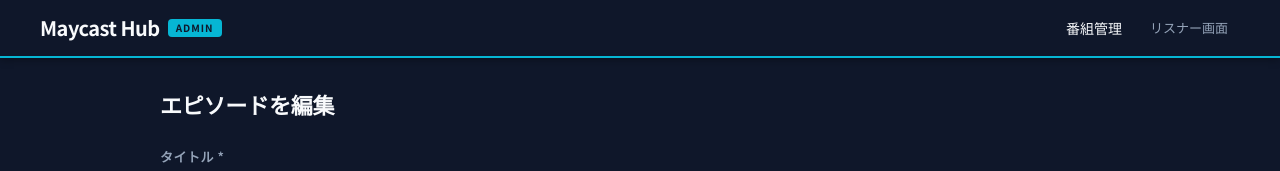
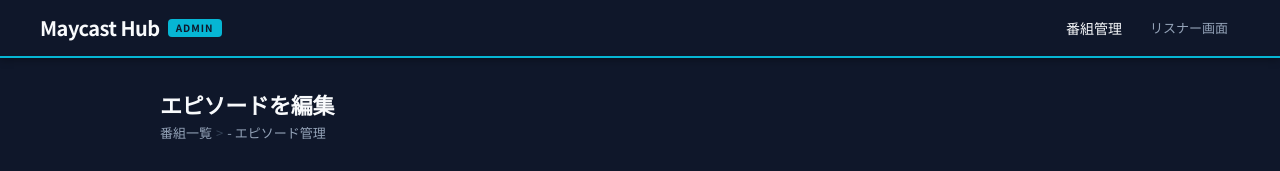
Before and after one commit to henteko/maycast-hub, a React (Vite) app in the folder packages/frontend/: page /admin/shows/1/episodes/1 in a window 1280 px wide. Shown: the top 171 px of the page. Built offline with nearby package versions, Linux system fonts and the light colour scheme; no server answers.

Commit message:
管理画面のUI修正

```diff
--- a/packages/frontend/src/pages/admin/AdminAnalyticsPage.tsx
+++ b/packages/frontend/src/pages/admin/AdminAnalyticsPage.tsx
@@ -14,10 +14,22 @@ export function AdminAnalyticsPage() {
 
   return (
     <div>
-      <div className="mb-7">
-        <h1 className="text-[22px] font-bold tracking-[-0.01em]">{show?.title ?? ''} - アナリティクス</h1>
-        <Link to="/admin" className="text-[13px] text-text-secondary no-underline transition-colors duration-150 hover:text-primary hover:no-underline">
-          &#8592; 番組一覧に戻る
+      <div className="flex justify-between items-center mb-7">
+        <div>
+          <h1 className="text-[22px] font-bold tracking-[-0.01em]">{show?.title ?? ''} - アナリティクス</h1>
+          <div className="flex gap-1 items-center mt-1">
+            <Link to="/admin" className="text-[13px] text-text-secondary no-underline transition-colors duration-150 hover:text-primary hover:no-underline">
+              番組一覧
+            </Link>
+            <span className="text-border text-[13px] leading-none">&gt;</span>
+            <span className="text-[13px] text-text-secondary">アナリティクス</span>
+          </div>
+        </div>
+        <Link
+          to={`/admin/shows/${showId}/episodes`}
+          className="inline-flex items-center gap-1 py-2 px-[18px] border border-border text-text-secondary rounded-(--theme-radius) no-underline font-semibold text-sm transition-colors duration-150 hover:border-primary hover:text-primary hover:no-underline"
+        >
+          エピソード管理
         </Link>
       </div>
       {showId && <AnalyticsDashboard showId={showId} />}
--- a/packages/frontend/src/pages/admin/AdminEpisodeEditPage.tsx
+++ b/packages/frontend/src/pages/admin/AdminEpisodeEditPage.tsx
@@ -1,4 +1,4 @@
-import { useParams, useNavigate } from 'react-router-dom';
+import { useParams, useNavigate, Link } from 'react-router-dom';
 import { useQuery, useMutation, useQueryClient } from '@tanstack/react-query';
 import { api } from '../../api/client.js';
 import { EpisodeForm } from '../../components/admin/EpisodeForm.js';
@@ -9,6 +9,12 @@ export function AdminEpisodeEditPage() {
   const navigate = useNavigate();
   const queryClient = useQueryClient();
   const isNew = episodeId === 'new';
+
+  const { data: show } = useQuery({
+    queryKey: ['shows', showId],
+    queryFn: () => api.shows.get(showId!),
+    enabled: !!showId,
+  });
 
   const { data: episode, isLoading } = useQuery({
     queryKey: ['episodes', episodeId],
@@ -36,9 +42,20 @@ export function AdminEpisodeEditPage() {
 
   return (
     <div>
-      <h1 className="text-[22px] font-bold tracking-[-0.01em] mb-7">
-        {isNew ? 'エピソードを作成' : 'エピソードを編集'}
-      </h1>
+      <div className="mb-7">
+        <h1 className="text-[22px] font-bold tracking-[-0.01em]">
+          {isNew ? 'エピソードを作成' : 'エピソードを編集'}
+        </h1>
+        <div className="flex gap-1 items-center mt-1">
+          <Link to="/admin" className="text-[13px] text-text-secondary no-underline transition-colors duration-150 hover:text-primary hover:no-underline">
+            番組一覧
+          </Link>
+          <span className="text-border text-[13px] leading-none">&gt;</span>
+          <Link to={`/admin/shows/${showId}/episodes`} className="text-[13px] text-text-secondary no-underline transition-colors duration-150 hover:text-primary hover:no-underline">
+            {show?.title ?? ''} - エピソード管理
+          </Link>
+        </div>
+      </div>
       <EpisodeForm
         episode={isNew ? undefined : episode ?? undefined}
         showId={showId!}
--- a/packages/frontend/src/pages/admin/AdminEpisodesPage.tsx
+++ b/packages/frontend/src/pages/admin/AdminEpisodesPage.tsx
@@ -56,16 +56,28 @@ export function AdminEpisodesPage() {
       <div className="flex justify-between items-center mb-7">
         <div>
           <h1 className="text-[22px] font-bold tracking-[-0.01em]">{show?.title ?? ''} - エピソード管理</h1>
+          <div className="flex gap-1 items-center mt-1">
             <Link to="/admin" className="text-[13px] text-text-secondary no-underline transition-colors duration-150 hover:text-primary hover:no-underline">
-            &#8592; 番組一覧に戻る
+              番組一覧
             </Link>
+            <span className="text-border text-[13px] leading-none">&gt;</span>
+            <span className="text-[13px] text-text-secondary">エピソード管理</span>
           </div>
+        </div>
+        <div className="flex gap-2">
+          <Link
+            to={`/admin/shows/${showId}/analytics`}
+            className="inline-flex items-center gap-1 py-2 px-[18px] border border-border text-text-secondary rounded-(--theme-radius) no-underline font-semibold text-sm transition-colors duration-150 hover:border-primary hover:text-primary hover:no-underline"
+          >
+            アナリティクス
+          </Link>
           <Link
             to={`/admin/shows/${showId}/episodes/new`}
             className="inline-flex items-center gap-1 py-2 px-[18px] bg-primary text-white rounded-(--theme-radius) no-underline font-semibold text-sm border-none transition-colors duration-150 hover:bg-primary-hover hover:no-underline"
           >
             + 新規作成
           </Link>
+        </div>
       </div>
 
       {!episodes?.length ? (
--- a/packages/frontend/src/pages/admin/AdminShowEditPage.tsx
+++ b/packages/frontend/src/pages/admin/AdminShowEditPage.tsx
@@ -1,4 +1,4 @@
-import { useParams, useNavigate } from 'react-router-dom';
+import { useParams, useNavigate, Link } from 'react-router-dom';
 import { useQuery, useMutation, useQueryClient } from '@tanstack/react-query';
 import { api } from '../../api/client.js';
 import { ShowForm } from '../../components/admin/ShowForm.js';
@@ -36,9 +36,14 @@ export function AdminShowEditPage() {
 
   return (
     <div>
-      <h1 className="text-[22px] font-bold tracking-[-0.01em] mb-7">
-        {isNew ? '番組を作成' : '番組を編集'}
-      </h1>
+      <div className="mb-7">
+        <h1 className="text-[22px] font-bold tracking-[-0.01em]">
+          {isNew ? '番組を作成' : `${show?.title ?? ''} - 編集`}
+        </h1>
+        <Link to="/admin" className="text-[13px] text-text-secondary no-underline transition-colors duration-150 hover:text-primary hover:no-underline">
+          &#8592; 番組一覧に戻る
+        </Link>
+      </div>
       <ShowForm
         show={isNew ? undefined : show ?? undefined}
         onSubmit={(input) => {
--- a/packages/frontend/src/pages/admin/AdminShowsPage.tsx
+++ b/packages/frontend/src/pages/admin/AdminShowsPage.tsx
@@ -32,25 +32,29 @@ export function AdminShowsPage() {
           {shows.map((show) => (
             <div key={show.id} className="flex items-center justify-between py-3.5 px-[18px] bg-surface border border-border rounded-(--theme-radius) gap-3 transition-shadow duration-150 hover:shadow-(--theme-shadow-card-hover) max-md:flex-wrap">
               <div className="flex-1 min-w-0">
-                <Link to={`/admin/shows/${show.id}`} className="font-semibold text-[15px] text-text no-underline hover:text-primary hover:no-underline">
+                <span className="font-semibold text-[15px] text-text">
                   {show.title}
-                </Link>
-                <div className="flex gap-1 items-center mt-1">
+                </span>
+              </div>
+              <div className="flex gap-2 shrink-0 flex-wrap max-md:w-full max-md:justify-end">
                 <Link
                   to={`/admin/shows/${show.id}/episodes`}
-                    className="text-[13px] text-text-secondary no-underline transition-colors duration-150 hover:text-primary hover:no-underline"
+                  className="py-1.5 px-3.5 border border-border text-text-secondary bg-transparent rounded-(--theme-radius) text-[13px] font-medium no-underline transition-colors duration-150 shrink-0 hover:border-primary hover:text-primary hover:no-underline"
                 >
                   エピソード管理
                 </Link>
-                  <span className="text-border text-base leading-none">&#183;</span>
                 <Link
                   to={`/admin/shows/${show.id}/analytics`}
-                    className="text-[13px] text-text-secondary no-underline transition-colors duration-150 hover:text-primary hover:no-underline"
+                  className="py-1.5 px-3.5 border border-border text-text-secondary bg-transparent rounded-(--theme-radius) text-[13px] font-medium no-underline transition-colors duration-150 shrink-0 hover:border-primary hover:text-primary hover:no-underline"
                 >
                   アナリティクス
                 </Link>
-                </div>
-              </div>
+                <Link
+                  to={`/admin/shows/${show.id}`}
+                  className="py-1.5 px-3.5 border border-border text-text-secondary bg-transparent rounded-(--theme-radius) text-[13px] font-medium no-underline transition-colors duration-150 shrink-0 hover:border-primary hover:text-primary hover:no-underline"
+                >
+                  編集
+                </Link>
                 <button
                   onClick={() => {
                     if (confirm('この番組を削除しますか？')) {
@@ -62,6 +66,7 @@ export function AdminShowsPage() {
                   削除
                 </button>
               </div>
+            </div>
           ))}
         </div>
       )}
```
Lines whose indentation alone changed are shown as unchanged.
